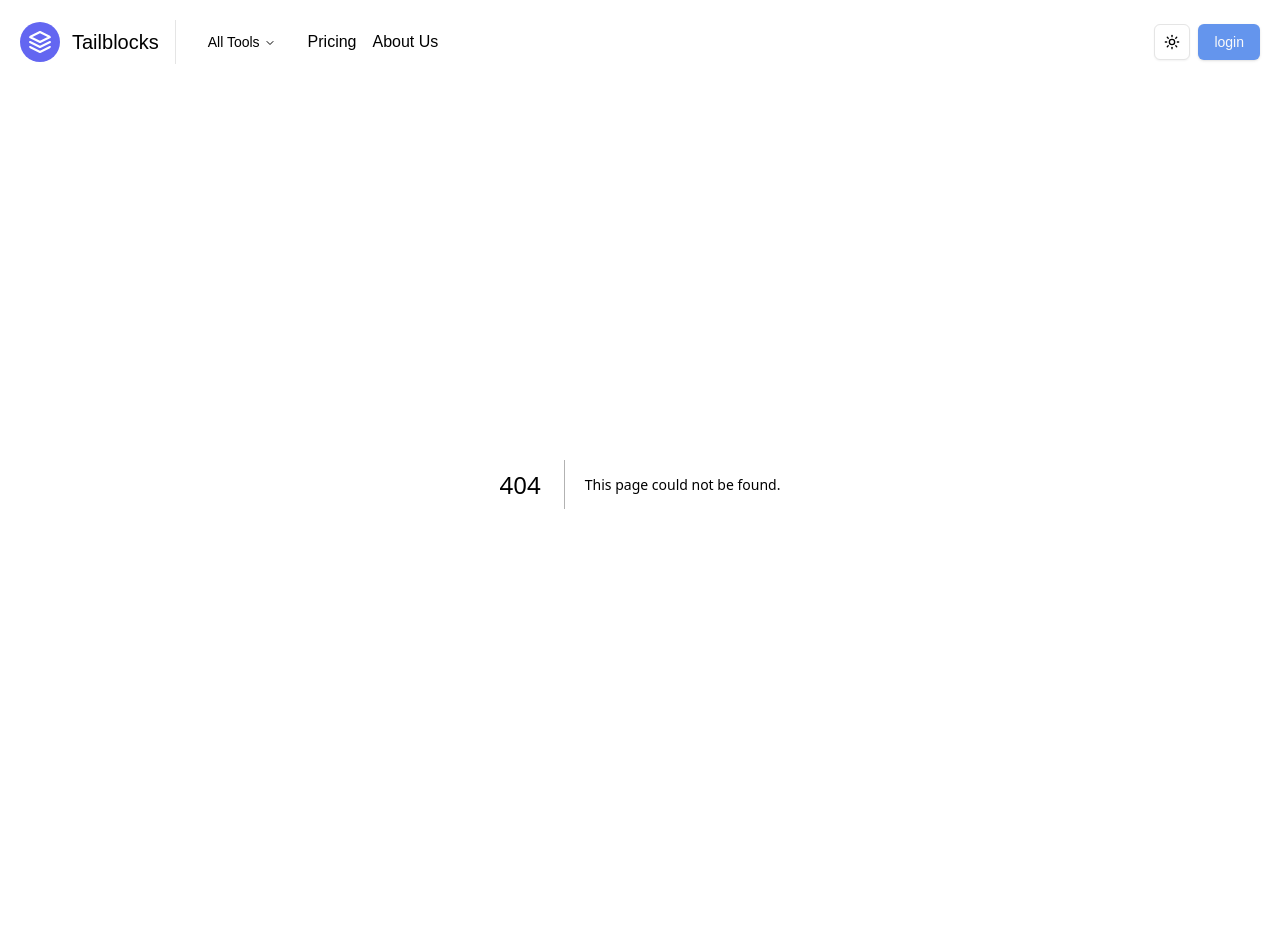
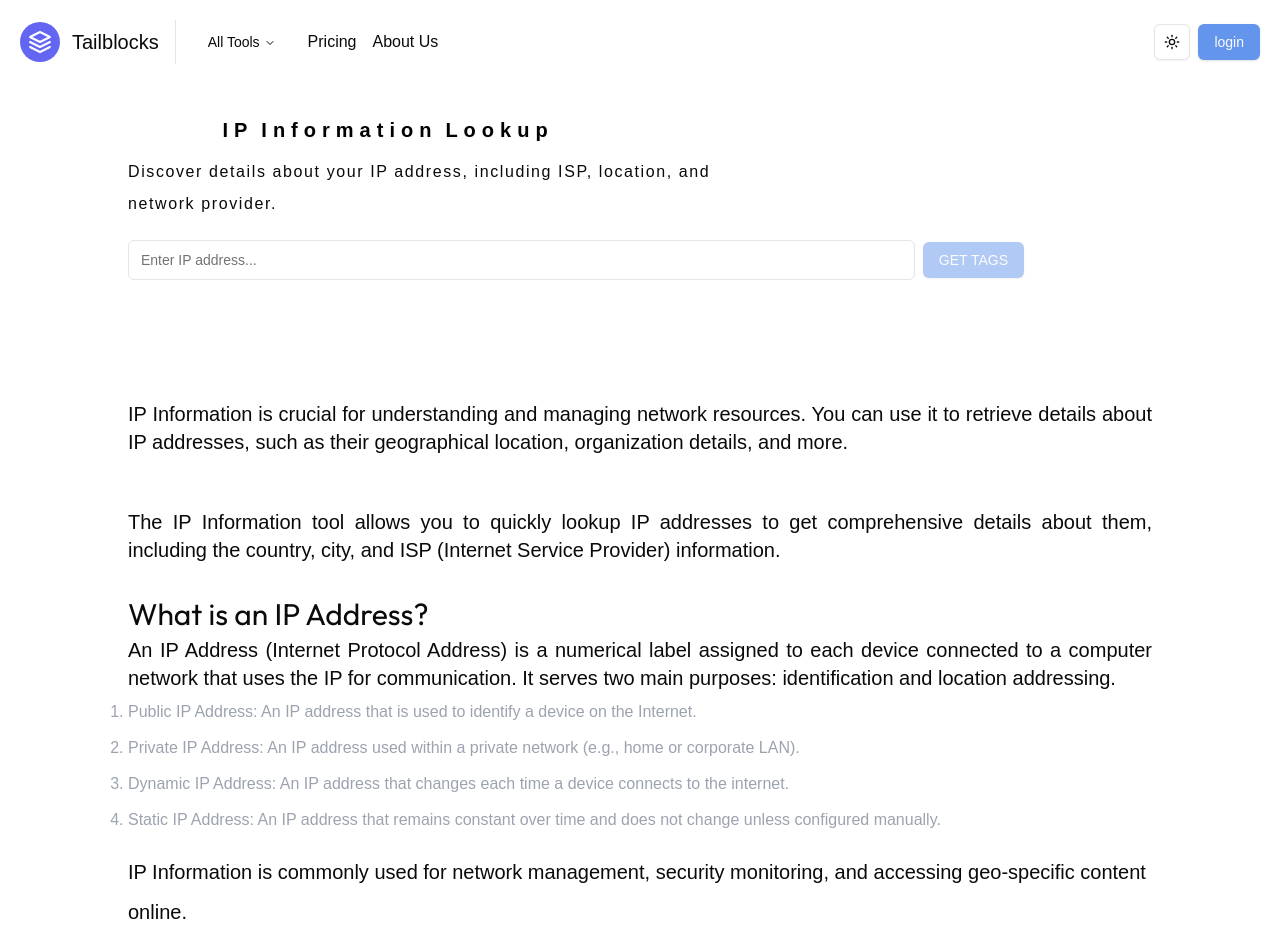
Before and after one commit to codewithtabish/ai-next-tools, a Next.js app: page /ip in a window 1280 px wide. Before the commit this address had no page. Shown: the top 952 px of the page. Before the commit the page ends 884 px from the top, so only its background shows below. Built offline with nearby package versions, Linux system fonts and the light colour scheme; a web font is replaced by a local one.

Commit message:
ip info comp has been done

```diff
--- a/package.json
+++ b/package.json
@@ -23,6 +23,7 @@
     "next-themes": "^0.4.4",
     "react": "^18.2.0",
     "react-dom": "^18.2.0",
+    "react-json-view-lite": "^2.0.1",
     "react-qr-code": "^2.0.15",
     "styled-components": "^6.1.13",
     "tailwind-merge": "^2.5.5",
--- /dev/null
+++ b/src/app/(root)/ip/_components/IPInfoBox.tsx
@@ -0,0 +1,85 @@
+"use client";
+
+import { useState } from "react";
+import { Button } from "@/components/ui/button";
+import { Input } from "@/components/ui/input";
+import { ipInfoService } from "@/services/ip-info-service";
+import IPResult from "./IPResult";
+import Loader from "@/components/custom/Loader";
+import { X } from "lucide-react";
+
+export default function TagsInputBox() {
+  const [ip, setIp] = useState<string>("");
+  const [data, setData] = useState<any | null>(null);
+  const [error, setError] = useState<string | null>(null);
+  const [loading, setLoading] = useState<boolean>(false);
+  const [showIPResult, setShowIPResult] = useState<boolean>(false);
+
+  const getAllIPInfo = async () => {
+    setLoading(true);
+    setError(null);
+
+    try {
+      const result = await ipInfoService(ip);
+      if (result) {
+        setData(result);
+        setShowIPResult(true);
+      } else {
+        setError("Failed to fetch data. Please check the IP.");
+        setTimeout(() => setError(null), 3000);
+      }
+    } catch (err: any) {
+      setError(err.message || "An unexpected error occurred.");
+      setTimeout(() => setError(null), 3000);
+    } finally {
+      setLoading(false);
+    }
+  };
+
+  const handleClose = () => {
+    setShowIPResult(false);
+  };
+
+  return (
+    <>
+      <div className="flex max-w-4xl md:flex-row flex-col px-5 md:px-0 items-center md:space-x-2">
+        <Input
+          type="text"
+          className="w-full"
+          value={ip}
+          onChange={(e: any) => setIp(e.target.value)}
+          placeholder="Enter IP address..."
+        />
+        {!loading && (
+          <Button
+            type="submit"
+            className={`dark:text-white w-full flex md:w-auto ${
+              loading ? "loader" : ""
+            }`}
+            onClick={getAllIPInfo}
+            disabled={!ip}
+          >
+            GET TAGS
+          </Button>
+        )}
+        {loading && <Loader />}
+      </div>
+      {error && (
+        <div className="text-red-500 mt-2 text-sm font-semibold">{error}</div>
+      )}
+      {data && showIPResult && (
+        <div className="relative mt-4">
+          <button
+            className="absolute -top-5 -right-[-17%] p-2 text-red-500 text-3xl"
+            onClick={handleClose}
+          >
+            <X size={20} >
+                clear
+                </X> {/* Lucide cross icon */}
+          </button>
+          <IPResult data={data} />
+        </div>
+      )}
+    </>
+  );
+}
--- /dev/null
+++ b/src/app/(root)/ip/_components/IPInfoComp.tsx
@@ -0,0 +1,54 @@
+import LandingToolsList from '@/components/custom/LandingToolsList';
+import { outfit } from '@/ui/fonts';
+import Link from 'next/link';
+import React from 'react';
+
+const IPInfoComp = () => {
+  return (
+    <div className="md:py-20 py-12 flex flex-col gap-3">
+      <p className="md:text-xl text-[14px] leading-loose py-5 text-justify">
+        IP Information is crucial for understanding and managing network resources. You can use it to retrieve details about IP addresses, such as their geographical location, organization details, and more.
+      </p>
+      <div className='mt-5'>
+        <p className="md:text-xl text-[14px] leading-loose text-justify">
+          The IP Information tool allows you to quickly lookup IP addresses to get comprehensive details about them, including the country, city, and ISP (Internet Service Provider) information.
+        </p>
+      </div>
+      <div className="mt-5">
+        <h2 className={`text-3xl ${outfit.className}`}>What is an IP Address? </h2>
+        <p className="md:text-xl text-[14px] leading-loose text-justify mt-1">
+          An IP Address (Internet Protocol Address) is a numerical label assigned to each device connected to a computer network that uses the IP for communication. It serves two main purposes: identification and location addressing.
+        </p>
+        <ul className="list-decimal py-2 flex flex-col gap-3">
+          <li className=" text-gray-400">Public IP Address: An IP address that is used to identify a device on the Internet.</li>
+          <li className=" text-gray-400">Private IP Address: An IP address used within a private network (e.g., home or corporate LAN).</li>
+          <li className=" text-gray-400">Dynamic IP Address: An IP address that changes each time a device connects to the internet.</li>
+          <li className=" text-gray-400">Static IP Address: An IP address that remains constant over time and does not change unless configured manually.</li>
+        </ul>
+      </div>
+      <div>
+        <p className="leading-loose text-xl">
+          IP Information is commonly used for network management, security monitoring, and accessing geo-specific content online.
+        </p>
+      </div>
+      <div>
+        <p className="leading-loose text-xl">
+          Utilizing the IP Information tool is simple. Just input the IP address you are interested in, and the tool will provide you with a detailed report on its location and associated data.
+        </p>
+      </div>
+      <div className="flex flex-row gap-1 items-center">
+        <Link href="https://www.ipinfo.io/" target='_blank' className="cursor-pointer text-2xl text-primary">
+          Visit IP Information Tool,
+        </Link>
+        <p className="leading-loose text-xl">
+          to retrieve comprehensive details about IP addresses including their geographical and organizational information.
+        </p>
+      </div>
+      <div>
+        <LandingToolsList />
+      </div>
+    </div>
+  );
+};
+
+export default IPInfoComp;
--- /dev/null
+++ b/src/app/(root)/ip/_components/IPResult.tsx
@@ -0,0 +1,25 @@
+"use client";
+
+import { useTheme } from "next-themes";
+import React from "react";
+import { JsonView, allExpanded, darkStyles, defaultStyles } from "react-json-view-lite";
+import "react-json-view-lite/dist/index.css";
+
+const IPResult = ({ data }: any) => {
+  const { theme } = useTheme();
+
+  return (
+    <div className="border rounded-md p-4 max-w-[80%] shadow-md">
+      <JsonView
+        data={data}
+        shouldExpandNode={allExpanded}
+        style={{
+          ...((theme === "dark" ? darkStyles : defaultStyles)),
+        //   borderRadius: '8px', // Tailwind CSS border radius
+        }}
+      />
+    </div>
+  );
+};
+
+export default IPResult;
--- /dev/null
+++ b/src/app/(root)/ip/_components/IpHeadTitle.tsx
@@ -0,0 +1,20 @@
+import TitleText from '@/components/custom/TitleText';
+import React from 'react';
+
+const IPHeadeTitle = () => {
+  return (
+    <div>
+      <div className="max-w-[50%]">
+        <TitleText
+          text="IP Information Lookup"
+          className="text-xl font-bold -tracking-widest text-black dark:text-white md:text-xl mb-0"
+        />
+      </div>
+      <p className="md:max-w-[60%] tracking-widest leading-loose mt-3">
+        Discover details about your IP address, including ISP, location, and network provider.
+      </p>
+    </div>
+  );
+};
+
+export default IPHeadeTitle;
--- /dev/null
+++ b/src/app/(root)/ip/layout.tsx
@@ -0,0 +1,15 @@
+import Footer from '@/components/custom/Footer'
+import React from 'react'
+
+const layout = ({children}:{children:React.ReactNode}) => {
+  return (
+    <div>
+    <div className=" max-w-5xl min-h-[100vh] mx-auto py-6 md:py-8 md:px-0 px-4">
+      {children}
+        </div>
+      <Footer/>
+    </div>
+  )
+}
+
+export default layout
--- /dev/null
+++ b/src/app/(root)/ip/loading.tsx
@@ -0,0 +1,9 @@
+/** @format */
+"use client"
+import Loader from "@/components/custom/Loader";
+
+
+export default function Loading() {
+  // You can add any UI inside Loading, including a Skeleton.
+  return <Loader />;
+}
--- /dev/null
+++ b/src/app/(root)/ip/page.tsx
@@ -0,0 +1,19 @@
+import React from 'react'
+import TagsInputBox from './_components/IPInfoBox'
+import IPHeadeTitle from './_components/IpHeadTitle'
+import IPResult from './_components/IPResult'
+import IPInfoComp from './_components/IPInfoComp'
+
+
+const IPINFOPAGE = () => {
+  return (
+    <div className='flex flex-col gap-5'>
+        <IPHeadeTitle/>
+        <TagsInputBox/>
+        <IPInfoComp/>
+
+    </div>
+  )
+}
+
+export default IPINFOPAGE
--- a/src/app/(root)/tags/_components/TagsInputBox.tsx
+++ b/src/app/(root)/tags/_components/TagsInputBox.tsx
@@ -1,4 +1,4 @@
-"use client"
+'use client'; // Ensure this component is treated as a client-side component
 import { Button } from "@/components/ui/button"
 import { Input } from "@/components/ui/input"
 import { extractTags } from "@/services/video-services"
@@ -13,7 +13,7 @@
     const [error, setError] = useState<string | null>(null);
     const [loading, setLoading] = useState<boolean>(false);
 
-    const getAllServerTags = async () =>{
+    const getAllServerTags = async () => {
         setLoading(true);
         setError(null);
 
@@ -22,32 +22,26 @@
             setData(result);
         } else {
             setError('Failed to fetch data. Please check the URL.');
+            // Clear the error message after 3 seconds
+            setTimeout(() => setError(null), 3000);
         }
 
         setLoading(false);
-
-
     }
 
     return (
         <>
-    <div className="flex max-w-4xl md:flex-row  flex-col px-5 md:px-0 items-center   md:space-x-2">
-        {/* {url?url:"not urk is "} */}
-      <Input type="email" className="w-full" value={url} onChange={(e:any) =>setUrl(e.target.value)} placeholder="Tags Extractor ..." />
-      {!loading&&
-         <Button type="submit" className={`dark:text-white w-full  flex md:w-auto ${loading?'loader':''} `}
-         onClick={getAllServerTags} disabled={!url}>
+            <div className="flex max-w-4xl md:flex-row flex-col px-5 md:px-0 items-center md:space-x-2">
+                <Input type="email" className="w-full" value={url} onChange={(e: any) => setUrl(e.target.value)} placeholder="Tags Extractor ..." />
+                {!loading &&
+                    <Button type="submit" className={`dark:text-white w-full flex md:w-auto ${loading ? 'loader' : ''}`} onClick={getAllServerTags} disabled={!url}>
                         GET TAGS
                     </Button>
-
                 }
-      {
-        loading&&<Loader/>
-      }
-
+                {loading && <Loader />}
             </div>
-    {/* {loading&&<p>the data is being loaded ...</p>} */}
-    {data!==null&&<TagsResult data={data}/>}
+            {error && <p className="text-red-500">{error}</p>}
+            {data !== null && <TagsResult data={data} />}
         </>
     )
 }
--- a/src/components/custom/DropDownMenuHeader.tsx
+++ b/src/components/custom/DropDownMenuHeader.tsx
@@ -13,8 +13,6 @@
 } from "@/components/ui/navigation-menu";
 import Link from "next/link";
 
-
-
 export function NavigationMenuDemo() {
   return (
     <NavigationMenu>
@@ -24,7 +22,6 @@
           <NavigationMenuContent>
             <ul className="grid gap-3 p-4 md:w-[400px] lg:w-[500px] lg:grid-cols-[.75fr_1fr]">
               <li>
-
                 <Link href="/tags">
                   <ListItem href="/tags" title="Tags Extractor">
                     Generate high-quality images using AI-powered tools.
@@ -33,20 +30,21 @@
               </li>
               <li>
                 <Link href="/qr">
-
                   <ListItem href="/qr" title="QR GENERATOR">
-                Quickly summarize long texts into concise and clear summaries.
+                    Quickly summarize long texts into concise and clear
+                    summaries.
                   </ListItem>
                 </Link>
               </li>
               <li>
-
-              <ListItem href="/tools/code-generator" title="Code Generator">
-                Generate efficient and accurate code snippets with ease.
+                <Link href="/ip">
+                  <ListItem href="/ip" title="IP INFORMATION">
+                    Access detailed insights about your IP address, including
+                    location, ISP, and network details.
                   </ListItem>
+                </Link>
               </li>
               <li>
-
                 <ListItem
                   href="/tools/language-translator"
                   title="Language Translator"
@@ -55,13 +53,11 @@
                 </ListItem>
               </li>
               <li>
-
                 <ListItem href="/tools/chatbot-builder" title="Chatbot Builder">
                   Create custom chatbots for websites or applications.
                 </ListItem>
               </li>
               <li>
-
                 <ListItem href="/tools/audio-enhancer" title="Audio Enhancer">
                   Enhance and clean up audio files using advanced AI algorithms.
                 </ListItem>
--- /dev/null
+++ b/src/services/ip-info-service.tsx
@@ -0,0 +1,21 @@
+export const ipInfoService = async (ip: string): Promise<any | null> => {
+    try {
+      const response = await fetch(`${process.env.NEXT_PUBLIC_API_URL}/ip_info?ip=${ip}`, {
+        method: 'GET',
+        headers: {
+          'Content-Type': 'application/json',
+        },
+      });
+
+      if (!response.ok) {
+        const error = await response.json();
+        throw new Error(error.error || 'Failed to fetch IP info');
+      }
+
+      const data: any = await response.json();
+      return data;
+    } catch (err) {
+      console.log('Error fetching IP info:', err);
+      return null;
+    }
+  };
```
Also changed, not shown: 1 other file (tests, documents, lock files or other folders). Lines whose indentation alone changed are shown as unchanged.
